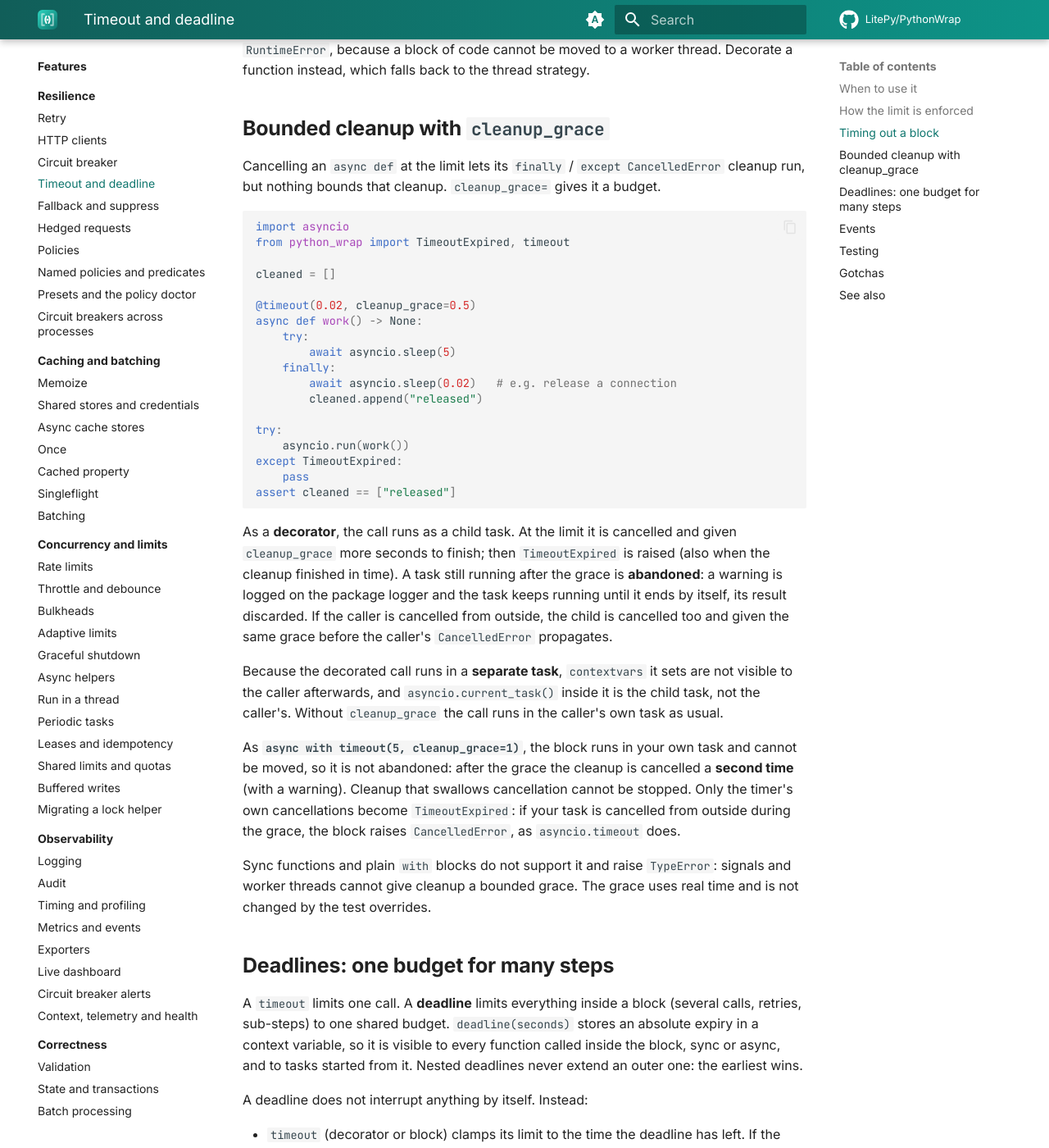
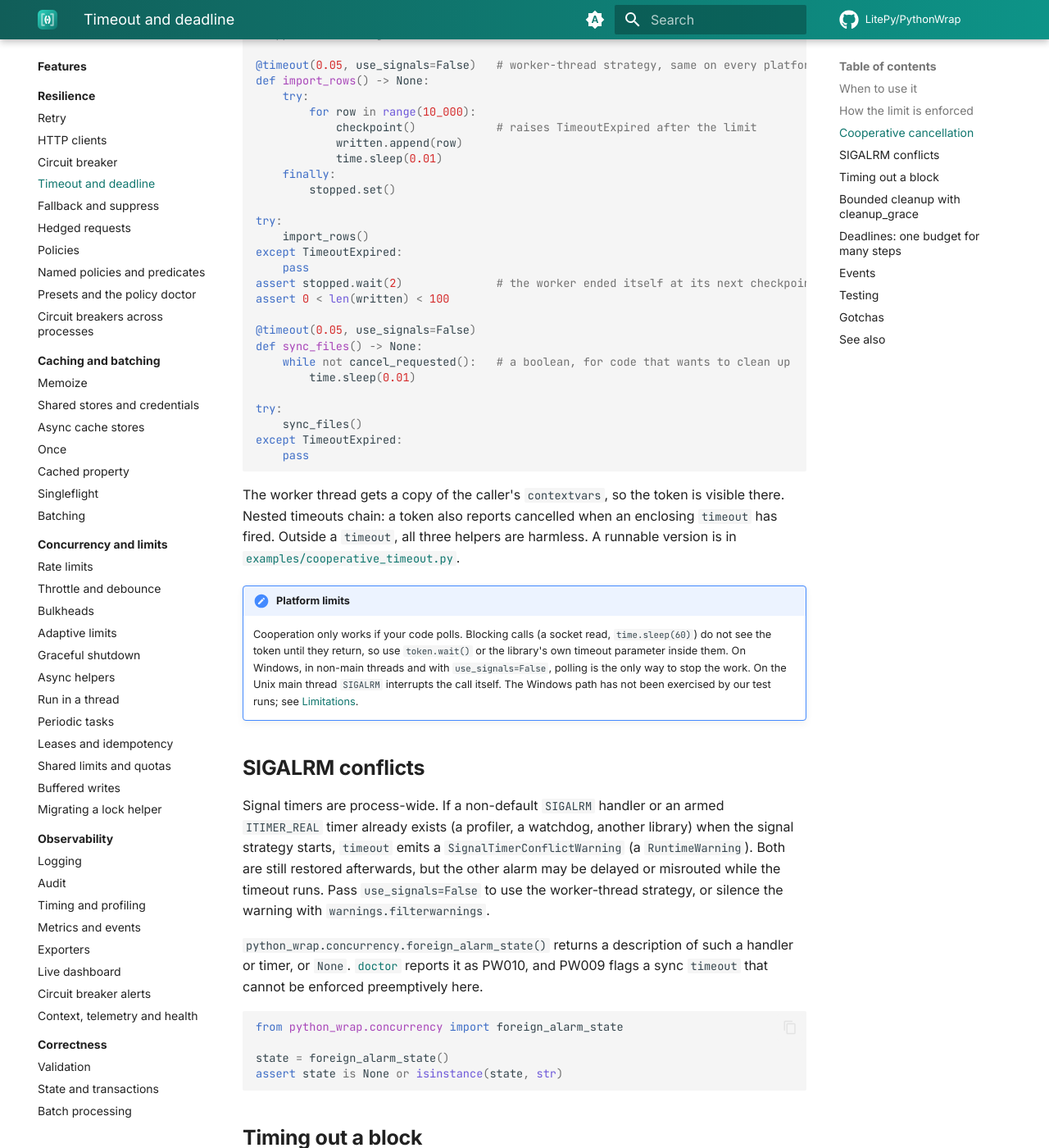
Before and after one commit to LitePy/PythonWrap, an MkDocs documentation site: the page built from docs/features/resilience/timeout.md, in a window 1280 px wide and 1400 px high, scrolled down 2075 px. Shown: the whole window at 82% size. Built offline with MkDocs 1.6.1 and Material for MkDocs 9.7.7, drawn with Linux system fonts in a browser that asks for light colours; comment, search, counter and statistics services are not loaded; some of the changed text lies outside the part shown.

Commit message:
docs: document cooperative timeout cancellation and add example

````diff
--- a/docs/features/resilience/timeout.md
+++ b/docs/features/resilience/timeout.md
@@ -64,6 +64,70 @@ The strategy depends on the function and the platform:
 
 ??? info "Worker thread pool"
     The worker threads are pooled: a finished worker waits (as an idle daemon thread) for the next call instead of a new thread being started per call. At most 8 idle workers are kept, an idle worker exits after about 5 seconds without work, and a worker still running a call that timed out is abandoned: it exits when that call returns and is never reused. The caller's `contextvars` are copied into the worker on every call.
+
+## Cooperative cancellation
+
+A timeout cannot stop a sync function that runs in a worker thread: the caller gets `TimeoutExpired` while the function carries on. To let the function stop itself, poll the call's `CancelToken`. It is cancelled when the limit is hit (with signals too, if your code swallowed the exception).
+
+| Helper | What it does |
+| --- | --- |
+| `checkpoint()` | Raises `TimeoutExpired` if the enclosing sync `timeout` has fired; otherwise does nothing. |
+| `cancel_requested()` | `True` once it has fired, so you can clean up instead of raising. `False` outside any `timeout`. |
+| `current_token()` | The innermost `CancelToken` (or `None`). `token.wait(seconds)` sleeps but wakes early when cancelled; `token.cancelled` and `token.raise_if_cancelled()` mirror the helpers. |
+
+```python
+import threading
+import time
+from python_wrap import TimeoutExpired, cancel_requested, checkpoint, timeout
+
+written: list[int] = []
+stopped = threading.Event()
+
+@timeout(0.05, use_signals=False)   # worker-thread strategy, same on every platform
+def import_rows() -> None:
+    try:
+        for row in range(10_000):
+            checkpoint()            # raises TimeoutExpired after the limit
+            written.append(row)
+            time.sleep(0.01)
+    finally:
+        stopped.set()
+
+try:
+    import_rows()
+except TimeoutExpired:
+    pass
+assert stopped.wait(2)              # the worker ended itself at its next checkpoint
+assert 0 < len(written) < 100
+
+@timeout(0.05, use_signals=False)
+def sync_files() -> None:
+    while not cancel_requested():   # a boolean, for code that wants to clean up
+        time.sleep(0.01)
+
+try:
+    sync_files()
+except TimeoutExpired:
+    pass
+```
+
+The worker thread gets a copy of the caller's `contextvars`, so the token is visible there. Nested timeouts chain: a token also reports cancelled when an enclosing `timeout` has fired. Outside a `timeout`, all three helpers are harmless. A runnable version is in [`examples/cooperative_timeout.py`](https://github.com/LitePy/PythonWrap/blob/main/examples/cooperative_timeout.py).
+
+!!! note "Platform limits"
+    Cooperation only works if your code polls. Blocking calls (a socket read, `time.sleep(60)`) do not see the token until they return, so use `token.wait()` or the library's own timeout parameter inside them. On Windows, in non-main threads and with `use_signals=False`, polling is the only way to stop the work. On the Unix main thread `SIGALRM` interrupts the call itself. The Windows path has not been exercised by our test runs; see [Limitations](../../project/limitations.md#timeout).
+
+## SIGALRM conflicts
+
+Signal timers are process-wide. If a non-default `SIGALRM` handler or an armed `ITIMER_REAL` timer already exists (a profiler, a watchdog, another library) when the signal strategy starts, `timeout` emits a `SignalTimerConflictWarning` (a `RuntimeWarning`). Both are still restored afterwards, but the other alarm may be delayed or misrouted while the timeout runs. Pass `use_signals=False` to use the worker-thread strategy, or silence the warning with `warnings.filterwarnings`.
+
+`python_wrap.concurrency.foreign_alarm_state()` returns a description of such a handler or timer, or `None`. [`doctor`](presets-and-doctor.md) reports it as PW010, and PW009 flags a sync `timeout` that cannot be enforced preemptively here.
+
+```python
+from python_wrap.concurrency import foreign_alarm_state
+
+state = foreign_alarm_state()
+assert state is None or isinstance(state, str)
+```
 
 ## Timing out a block
 
````
Also changed, not shown: docs/cookbook/cli-and-scripts.md (+1 -0 lines), docs/project/limitations.md (+2 -2 lines), examples/README.md (+1 -0 lines), 1 other file.
